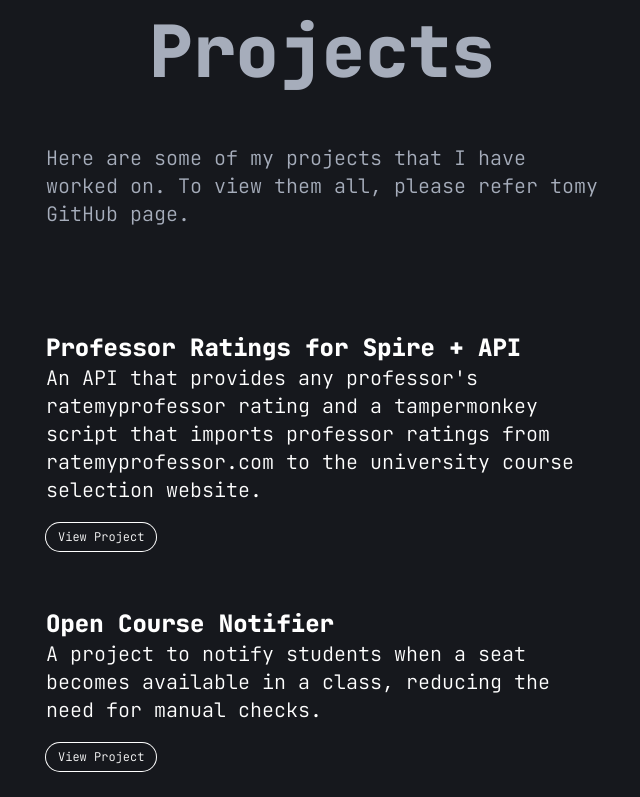
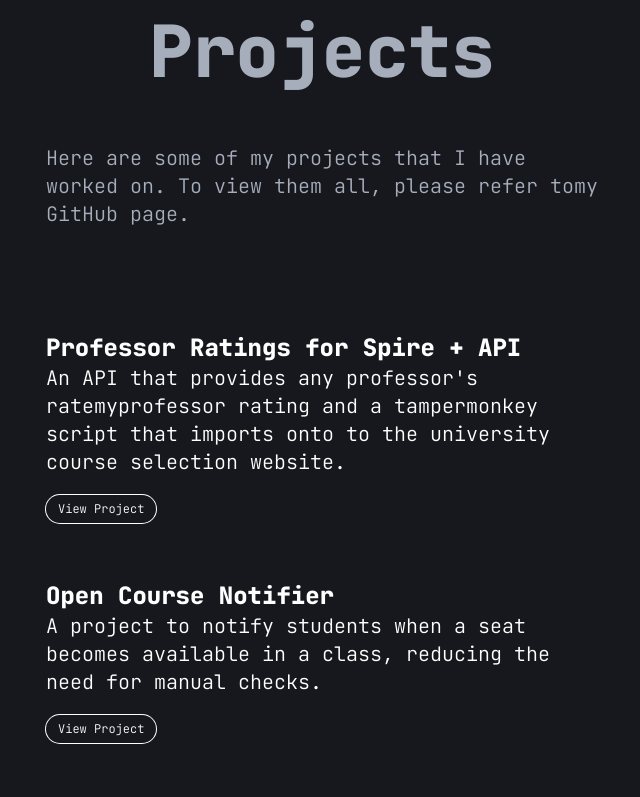
Before and after one commit to ibzimh/ibzimh.github.io, a Next.js app: page / in a window 1280 px wide. Shown: the part 2000-2797 px from the top of the page, without its empty margins (318-958 px from the left). Built offline with nearby package versions, Linux system fonts and the light colour scheme.

Commit message:
Updating project descriptions

```diff
--- a/pages/index.js
+++ b/pages/index.js
@@ -54,13 +54,13 @@ export default function Home({ encodedEmail, emailKey }) {
           {/* TODO: Update Projects */}
           <div className="pt-8">
             <ProjectCard projectName="Professor Ratings for Spire + API" href="https://github.com/ibzimh/Professor-Ratings-for-Spire">
-              An API that provides any professor&apos;s ratemyprofessor rating and a tampermonkey script that imports professor ratings from ratemyprofessor.com to the university course selection website.
+              An API that provides any professor&apos;s ratemyprofessor rating and a tampermonkey script that imports onto to the university course selection website.
             </ProjectCard>
             <ProjectCard projectName="Open Course Notifier" href="https://github.com/ibzimh/Open-Seat-Notifier">
               A project to notify students when a seat becomes available in a class, reducing the need for manual checks.
             </ProjectCard>
             <ProjectCard projectName="Conversational AI Toolkit" href="https://github.com/ibzimh">
-              Script for extending the functionality of an AI chat website by adding multiple quality-of-life features like generating multiple messages at once, auto-generation mechanism to handle unwanted or unhelpful responses, auto-rating responses based on forbidden keywords allows injecting information to help restore bot memory.
+              A project to extend the functionality of an AI chat website by adding multiple quality-of-life features like, auto-generation mechanism to handle unwanted or unhelpful responses, information injection to help restore bot memory etc.
             </ProjectCard>
             <ProjectCard projectName="Portfolio Website" href="https://github.com/ibzimh/ibzimh.github.io">
               A portfolio website to showcase projects to prospective employers.
```
